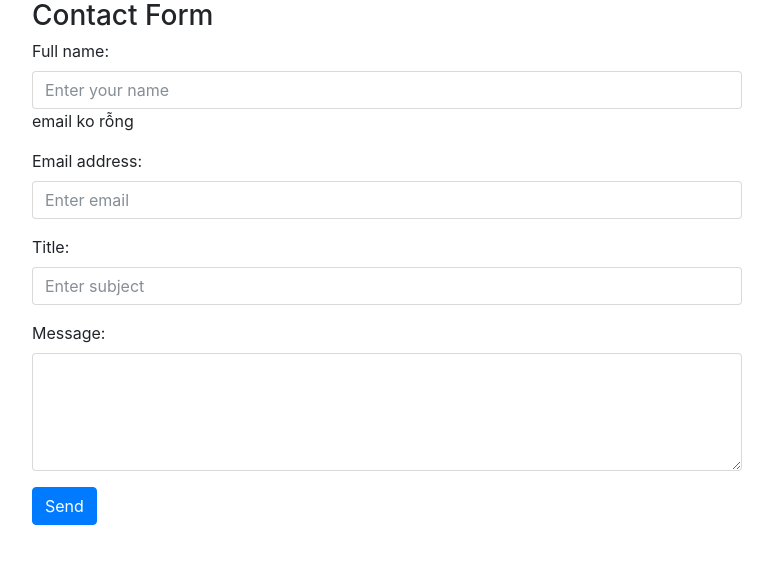
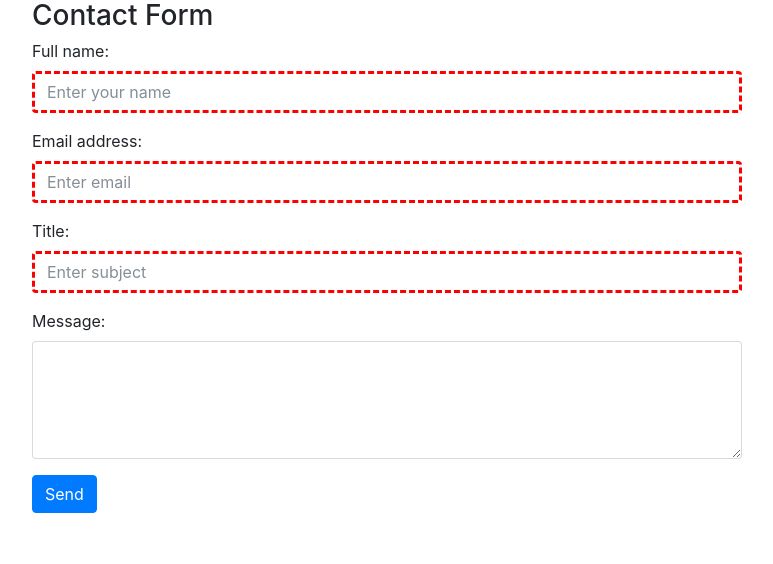
Before and after one commit to huongbee/php1508_m2, a PHP site: page /buoi16.php in a window 1280 px wide. Shown: the top 564 px of the page, without its empty margins (68-841 px from the left). Run offline with PHP 8.4, Linux system fonts and the light colour scheme.

Commit message:
Update buoi16.php

```diff
--- a/buoi16.php
+++ b/buoi16.php
@@ -10,48 +10,96 @@
 <body>
 <?php
 if(isset($_GET['btnSend'])){
-	echo "Giá trị = ";
-	echo $_GET['fullname'];
 
+	$fullname = trim($_GET['fullname']); //5
+	$email = trim($_GET['email']);
+	$title = trim($_GET['title']);
+	$message = trim($_GET['message']);
 
-	echo $_GET['email'];
-	echo $_GET['title'];
-	echo $_GET['message'];
+	$err = [];
+
+	if($fullname =="" || strlen($fullname)<5  || strlen($fullname)>30){ //sai
+		//array_push($err, 'Vui lòng nhập lại tên');
+		$err['fullname'] = 'Vui lòng nhập lại tên';
+	}
+	if($email=="" ){
+		//array_push($err, 'Vui lòng nhập Email');
+		$err['email'] = 'Vui lòng nhập Email';
+	}
+	elseif(!filter_var($email,FILTER_VALIDATE_EMAIL)){
+		//array_push($err, 'Email không đúng định dạng');
+		$err['email'] = 'Email không đúng định dạng';
+	}
+	if($title ==''){
+		//array_push($err, 'Vui lòng nhập tiêu đề');
+		$err['title'] = 'Vui lòng nhập tiêu đề';
+	}
+	if($message ==''){
+		//array_push($err, 'Vui lòng nhập message');
+		$err['message'] = "Vui lòng nhập message";
+	}
+	//print_r($err);
+
 }
-
-
 ?>
-
-
+<style>
+	input:valid{
+		color: green
+	}
+	input:invalid{
+		border:  red dashed 3px!important
+	}
+</style>
 <div class="container">
 	<div class="col-8 offset-2">
 	<form accept-charset="utf-8" method="GET">
 		<h3>Contact Form</h3>
 		<div class="form-group">
 		    <label for="name">Full name:</label>
-		    <input type="text" class="form-control" value="<?=@$_GET['fullname']?>" id="name" name="fullname" placeholder="Enter your name" required >
-		    email ko rỗng
+		    <input type="text" class="form-control" value="<?=@$_GET['fullname']?>" id="name" name="fullname" placeholder="Enter your name" title="Nhập tên" required minlength=5>
+		    <p class="text-danger"><?= isset($err['fullname']) ? $err['fullname'] : ''?></p>
   		</div>
 
 		<div class="form-group">
 		    <label for="email">Email address:</label>
-		    <input type="email" class="form-control" id="email" name="email" placeholder="Enter email">
+		    <input type="email" class="form-control" id="email" name="email"  value="<?=@$_GET['email']?>" placeholder="Enter email" required data-error="Email saiiiiiii">
+		    <p class="text-danger"><?= @$err['email']?></p>
   		</div>
 
   		<div class="form-group">
 		    <label for="title">Title:</label>
-		    <input type="text" class="form-control" name="title" placeholder="Enter subject">
+		    <input type="text" class="form-control" name="title" placeholder="Enter subject"  value="<?=@$_GET['title']?>" id="title" required>
+		    <p class="text-danger"><?= @$err['title']?></p>
   		</div>
 
   		<div class="form-group">
 		    <label for="message">Message:</label>
-		    <textarea id="message" rows="5" name="message" class="form-control"></textarea>
+		    <textarea required id="message" rows="5" name="message" class="form-control" ><?=@$_GET['message']?></textarea>
+		    <p class="text-danger"><?= @$err['message']?></p>
   		</div>
 		<div class="form-group">
 			<button type="submit" class="btn btn-primary" name="btnSend">Send</button>
+
 		</div>
 	</form>
 </div>
+<script>
+
+
+	function checkInput(id, message){
+		input = document.getElementById(id);
+		input.oninvalid = function(event){
+			event.target.setCustomValidity(message);
+		}
+	}
+
+	checkInput('name','Vui lòng nhập tên đúng định dạng')
+	checkInput('email','Email phải sử dụng @ và . ')
+	checkInput('title','Vui lòng nhập tiêu đề')
+	checkInput('message','Vui lòng nhập nội dung.')
+
+
+</script>
 
 </body>
 </html>
```
